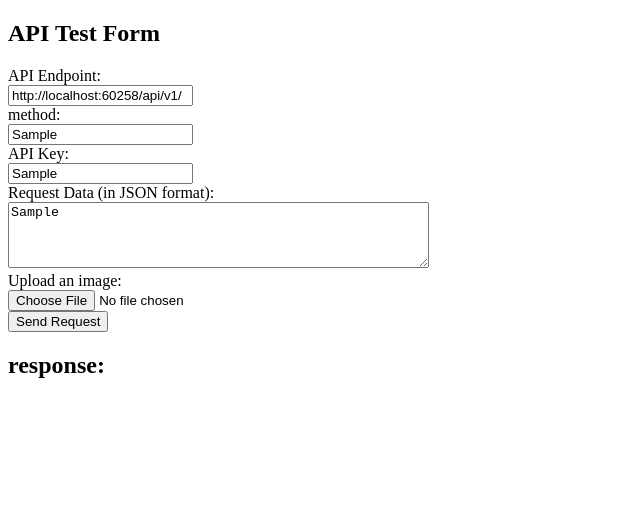
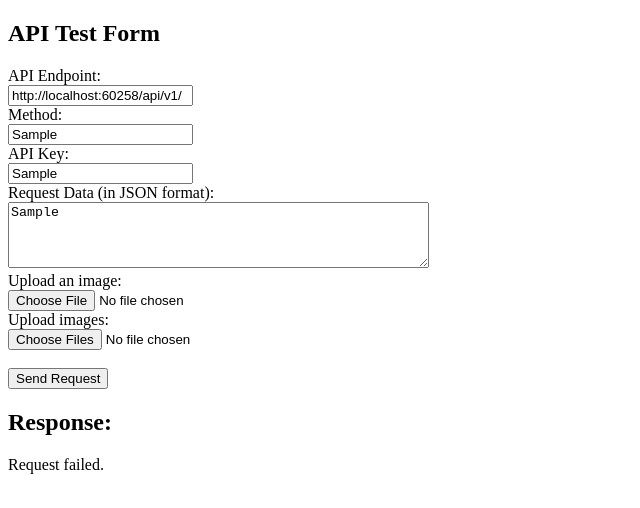
Before and after one commit to School-Project-33/api, a website: page public/aids.html in a window 1280 px wide. Both pictures are taken after typing "Sample", "Sample", "Sample" into the empty fields and a click on the button "Send Request". Shown: the whole page, without its empty margins (0-640 px from the left). Drawn offline with Linux system fonts and the light colour scheme; no server answers.

Commit message:
upload multiple files works now

```diff
--- a/public/aids.html
+++ b/public/aids.html
@@ -1,4 +1,4 @@
-<!DOCTYPE html>
+<!-- <!DOCTYPE html>
 <html lang="en">
 <head>
 <meta charset="UTF-8">
@@ -16,8 +16,10 @@
         <input type="text" id="apiKey" name="apiKey" value=""><br>
         <label for="requestData">Request Data (in JSON format):</label><br>
         <textarea id="requestData" name="requestData" rows="4" cols="50"></textarea><br>
-        <label for="image">Upload an image:</label><br>
-        <input type="file" id="image" name="image"><br>
+        <label for="cover_image">Upload an image:</label><br>
+        <input type="file" id="cover_image" name="cover_image"><br>
+        <label for="book_image">upload images</label><br>
+        <input type="file" name="book_image" id="book_image" multiple="multiple"><br><br>
         <button type="button" onclick="sendRequest()">Send Request</button>
     </form>
     <h2>response:</h2>
@@ -29,13 +31,20 @@
             var method = document.getElementById("method").value;
             var apiKey = document.getElementById("apiKey").value;
             var requestData = document.getElementById("requestData").value;
-            var image = document.getElementById("image").files[0];
+            var cover_image = document.getElementById("cover_image").files[0];
+            var book_image = document.getElementById("book_image").files;
 
             var formData = new FormData();
             formData.append("requestData", requestData);
 
-            if (image) {
-                formData.append("image", image);
+            if (cover_image) {
+                formData.append("cover_image", cover_image);
+            }
+
+            if(book_image){
+                for (var i = 0; i < book_image.length; i++) {
+                    formData.append("book_image[]", book_image[i]);
+                }
             }
 
             var xhr = new XMLHttpRequest();
@@ -52,4 +61,77 @@
         }
     </script>
 </body>
+</html> -->
+
+<!DOCTYPE html>
+<html lang="en">
+<head>
+    <meta charset="UTF-8">
+    <meta name="viewport" content="width=device-width, initial-scale=1.0">
+    <title>API Test</title>
+</head>
+<body>
+    <h2>API Test Form</h2>
+    <form id="apiForm">
+        <label for="apiURL">API Endpoint:</label><br>
+        <input type="text" id="apiURL" name="apiURL" value="http://localhost:60258/api/v1/"><br>
+        <label for="method">Method:</label><br>
+        <input type="text" id="method" name="method" placeholder="post, get, patch, put, delete"><br>
+        <label for="apiKey">API Key:</label><br>
+        <input type="text" id="apiKey" name="apiKey"><br>
+        <label for="requestData">Request Data (in JSON format):</label><br>
+        <textarea id="requestData" name="requestData" rows="4" cols="50"></textarea><br>
+        <label for="cover_image">Upload an image:</label><br>
+        <input type="file" id="cover_image" name="cover_image"><br>
+        <label for="book_image">Upload images:</label><br>
+        <input type="file" name="book_image" id="book_image" multiple="multiple"><br><br>
+        <button type="button" onclick="sendRequest()">Send Request</button>
+    </form>
+    <h2>Response:</h2>
+    <div id="response"></div>
+
+    <script>
+        function sendRequest() {
+            var apiURL = document.getElementById("apiURL").value;
+            var method = document.getElementById("method").value.toUpperCase();
+            var apiKey = document.getElementById("apiKey").value;
+            var requestData = document.getElementById("requestData").value;
+            var cover_image = document.getElementById("cover_image").files[0];
+            var book_image = document.getElementById("book_image").files;
+
+            var formData = new FormData();
+            formData.append("requestData", requestData);
+
+            if (cover_image) {
+                formData.append("cover_image", cover_image);
+            }
+
+            if (book_image) {
+                for (var i = 0; i < book_image.length; i++) {
+                    formData.append("book_image", book_image[i]);
+                }
+            }
+
+            var xhr = new XMLHttpRequest();
+            xhr.open(method, apiURL);
+            xhr.setRequestHeader("Authorization", "Bearer " + apiKey);
+            xhr.onreadystatechange = function () {
+                if (xhr.readyState === 4) {
+                    try {
+                        var response = JSON.parse(xhr.responseText);
+                        document.getElementById("response").innerHTML = JSON.stringify(response, null, 2);
+                    } catch (e) {
+                        document.getElementById("response").innerHTML = "Error parsing response: " + xhr.responseText;
+                    }
+                }
+            };
+
+            xhr.onerror = function () {
+                document.getElementById("response").innerHTML = "Request failed.";
+            };
+
+            xhr.send(formData);
+        }
+    </script>
+</body>
 </html>
```
Also changed, not shown: routes/API/books.js (+15 -11 lines).
